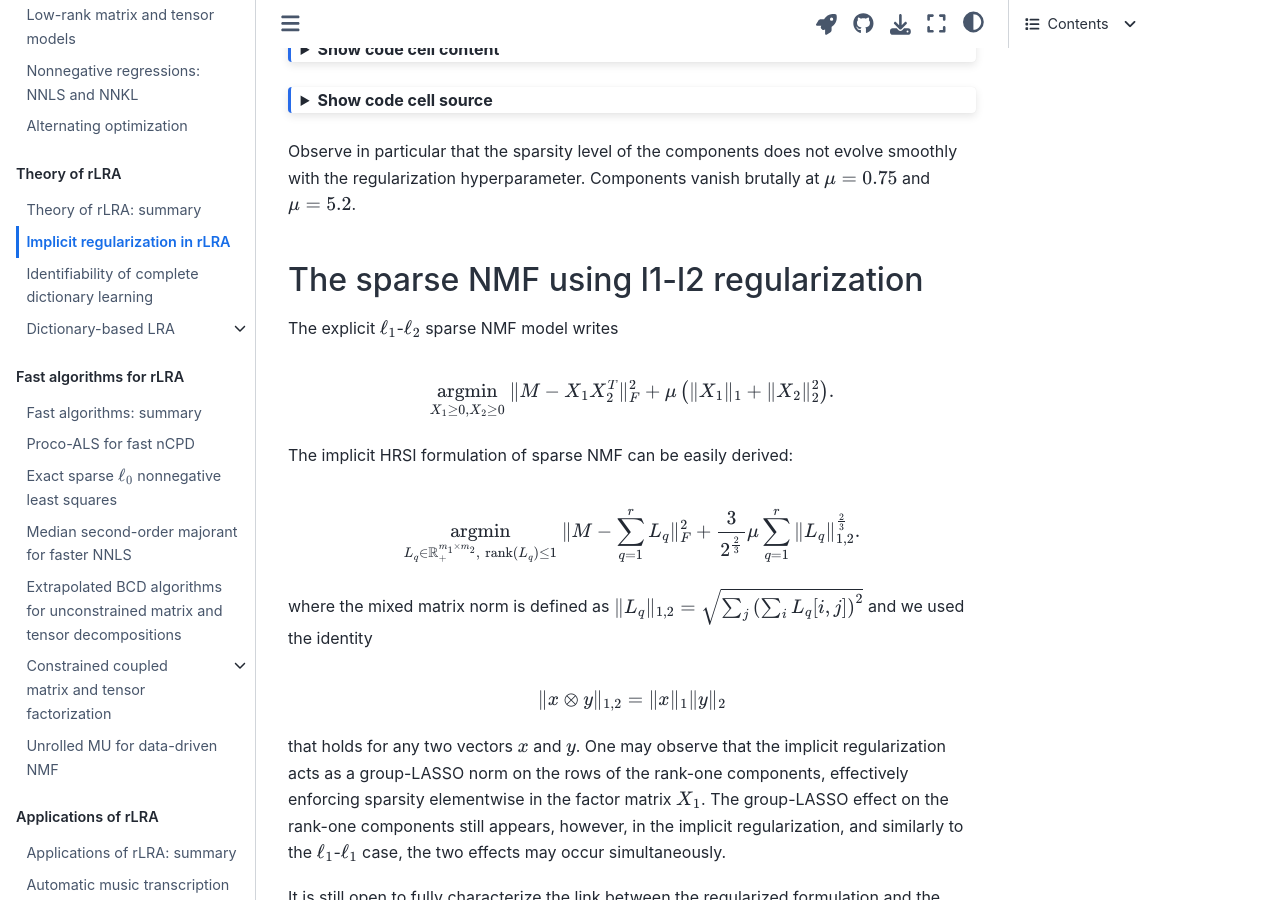
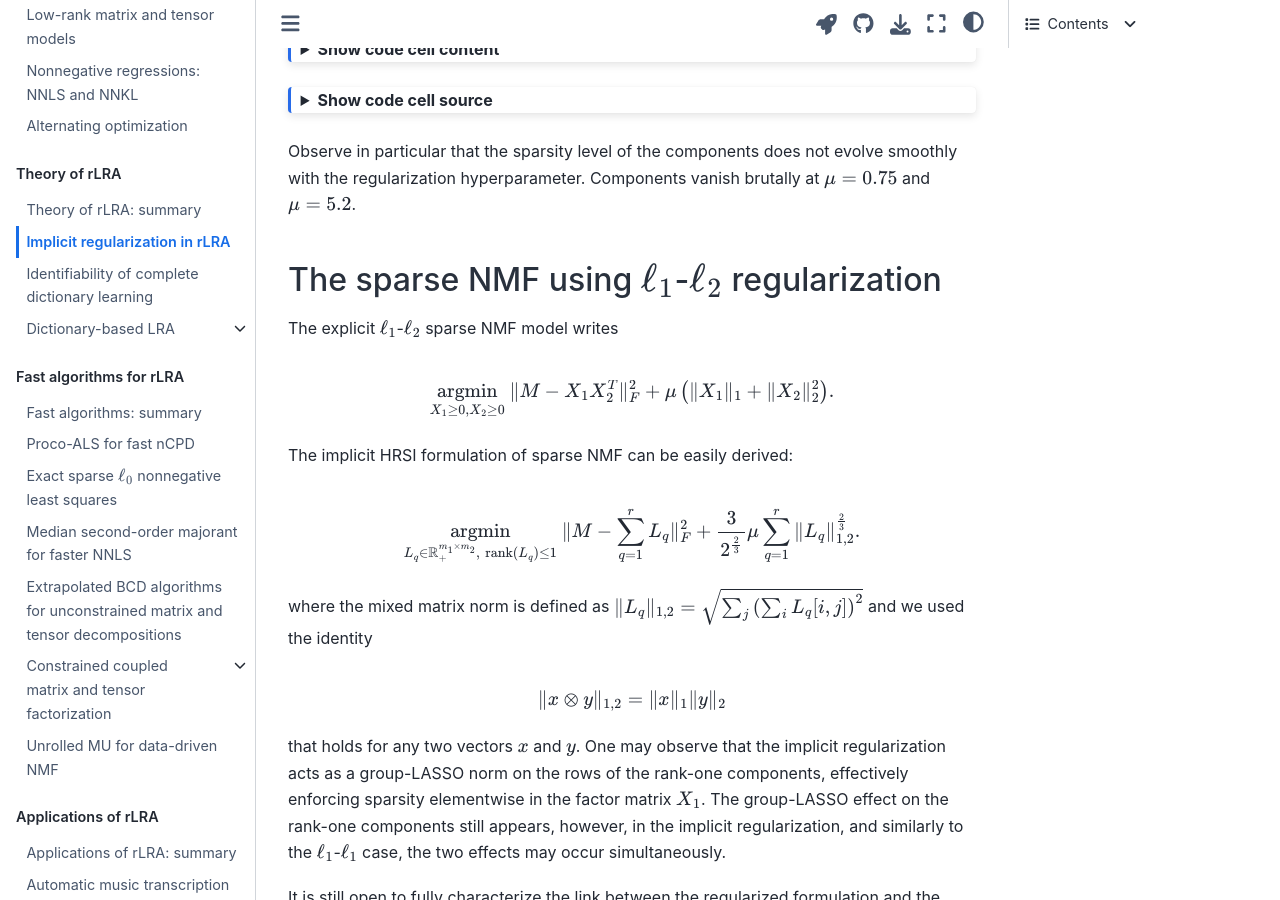
Before and after one commit to cohenjer/HDR, a Jupyter Book: the page built from part2/Theory_of_rLRA/HRSI_theory.md, in a window 1280 px wide and 900 px high, scrolled down 6079 px. Built offline with Jupyter Book 1.0.4 settings and Sphinx 7.4.7 and the Sphinx Book theme 1.1.4, drawn with Linux system fonts in a browser that asks for light colours; comment, search, counter and statistics services are not loaded; cross-references to code outside the pages are shown as plain code.

Commit message:
typo in subtitle

```diff
--- a/part2/Theory_of_rLRA/HRSI_theory.md
+++ b/part2/Theory_of_rLRA/HRSI_theory.md
@@ -285,7 +285,7 @@ show(column(p, slider))
 Observe in particular that the sparsity level of the components does not evolve smoothly with the regularization hyperparameter. Components vanish brutally at $\mu=0.75$ and $\mu=5.2$.
 
 
-## The sparse NMF using l1-l2 regularization
+## The sparse NMF using $\ell_1$-$\ell_2$ regularization
 
 The explicit $\ell_1$-$\ell_2$ sparse NMF model writes
 
```
